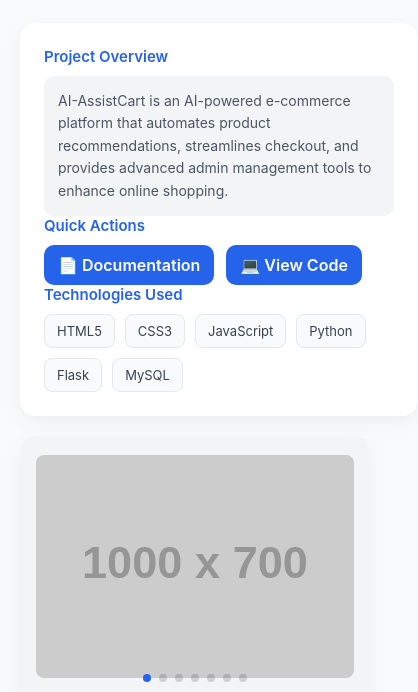
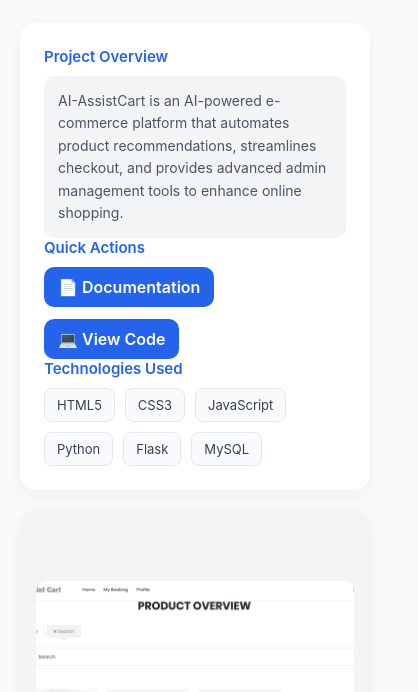
Before and after one commit to Abhinand2502/portfolio, a plain HTML site: page ai-assistcart-image.html in a window 390 px wide. Shown: the part 111-803 px from the top of the page, 418 px wide, since content can reach past the window. Drawn offline with Linux system fonts and the light colour scheme; placeholder pictures from the web are drawn by us.

Commit message:
Updated portfolio content

```diff
--- a/ai-assistcart-image.html
+++ b/ai-assistcart-image.html
@@ -147,17 +147,40 @@
   }
   .dot.active{ background:var(--primary); }
 
-  /* Responsive: Mobile stacks column with panel on top, slider below */
-  @media (max-width: 768px){
-    .container{
-      flex-direction:column; /* panel first, slider second */
-      gap:20px;
-      width:100%;
-    }
-    .panel, .slider-container{ min-height:unset; width:100%; }
-    .slider{ min-height:260px; } /* give slider room on mobile */
-    h2{ font-size:22px; }
+  /* Mobile Responsive */
+@media (max-width: 768px) {
+  .container {
+    display: flex;
+    flex-direction: column;
+    gap: 20px;
+    width: 100%;
   }
+
+  .panel,
+  .slider-container {
+    width: 100%;
+    height: 300px; /* same height for both blocks */
+    box-sizing: border-box;
+  }
+
+  .slider {
+    width: 100%;
+    height: 100%;
+  }
+
+  .slides img {
+    width: 100%;
+    height: 100%;
+    object-fit: cover; /* fills space without white gaps */
+    border-radius: 10px;
+  }
+
+  h2 {
+    font-size: 22px;
+    text-align: center;
+  }
+}
+
 </style>
 </head>
 <body>
@@ -202,7 +225,7 @@
     <div class="slider" id="slider">
       <div class="slides" id="slides">
         <!-- Replace the srcs below with your image paths -->
-        <div class="slide"><img src="https://via.placeholder.com/1000x700?text=Login+Screen" alt="AI AssistCart Demo 1"></div>
+        <div class="slide"><img src="images/home.png" alt="AI AssistCart Demo 1"></div>
         <div class="slide"><img src="https://via.placeholder.com/1000x700?text=Signup+Screen" alt="AI AssistCart Demo 2"></div>
         <div class="slide"><img src="https://via.placeholder.com/1000x700?text=Home+Screen" alt="AI AssistCart Demo 3"></div>
         <div class="slide"><img src="https://via.placeholder.com/1000x700?text=Cash+Screen" alt="AI AssistCart Demo 4"></div>
```
